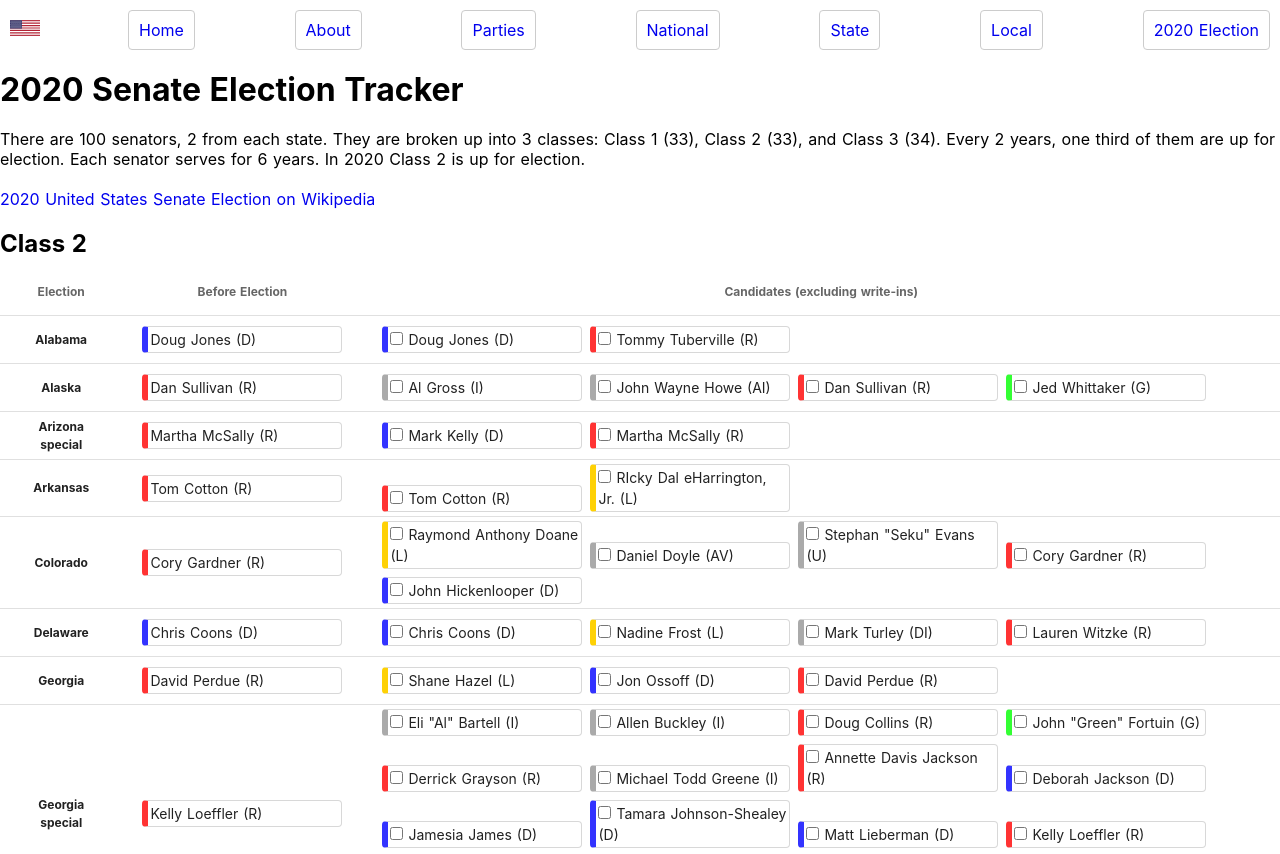
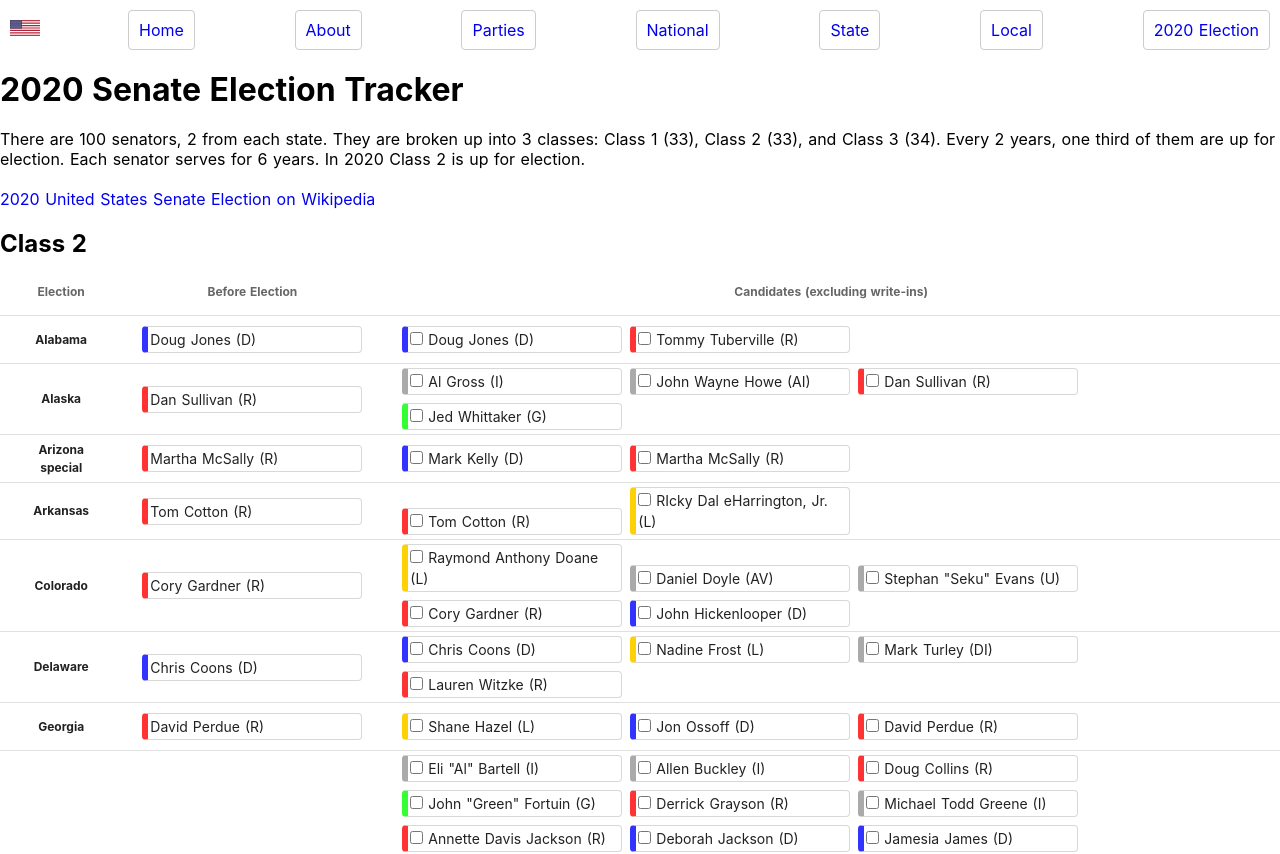
Before and after one commit to openbrian/election-notebook, a Nuxt app: page /election/2020/senate_tracker in a window 1280 px wide. Shown: the top 854 px of the page. Built offline with nearby package versions, Linux system fonts and the light colour scheme.

Commit message:
make .person wider to accomodate the checkbox

```diff
--- a/pages/election/2020/senate_tracker.vue
+++ b/pages/election/2020/senate_tracker.vue
@@ -573,7 +573,7 @@ export default {
 }
 .person {
   display: inline-block;
-  width: 200px;
+  width: 220px;
   padding: 2px;
   margin: 4px;
   border: 1px #D8D8D8 solid;
```
